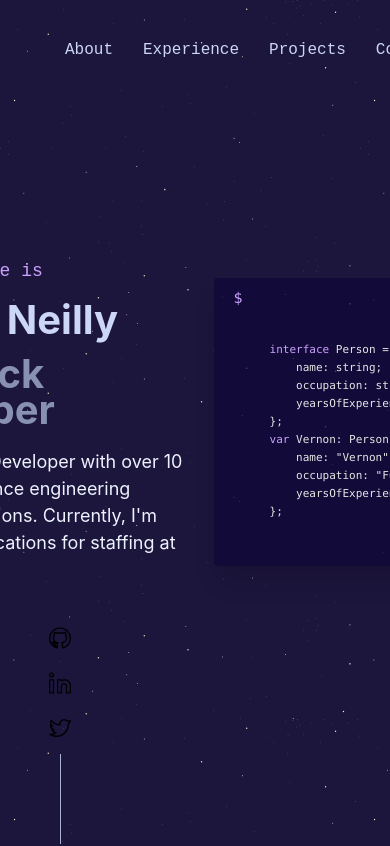
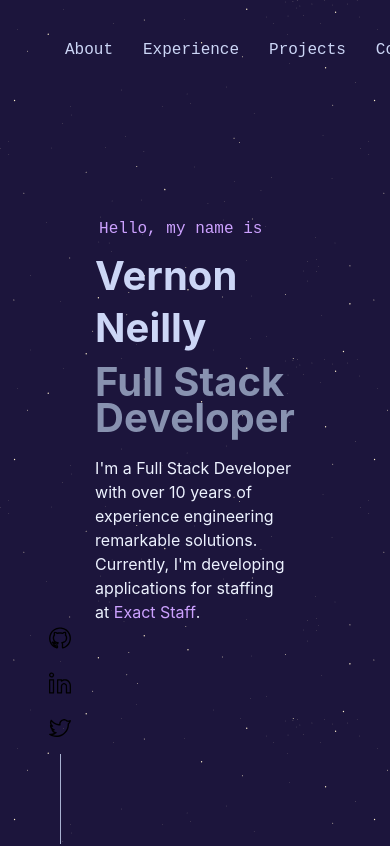
Before and after one commit to neillydev/v2, a Next.js app: page / in a window 390 px wide. Shown: the top 846 px of the page. Built offline with nearby package versions, Linux system fonts and the light colour scheme.

Commit message:
add media queries to hero

```diff
--- a/styles/CodeEditor.module.css
+++ b/styles/CodeEditor.module.css
@@ -95,18 +95,42 @@
     ;
 }
 
-@media (max-width: 1366px) {
+@media screen and (max-width: 1366px) {
     .codeContainer {
-        width: 30rem;
-        height: 18rem;
+        width: 34rem;
+        height: 17rem;
     }
     .codeHeader {
+        padding-bottom: 0;
         height: 3rem;
     }
     .codeCommandPre{
         font-size: 15px;
     }
     .code{
-        font-size: 11px;
+        font-size: 10.5px;
     }
 }
+
+@media screen and (max-width: 1240px) {
+    .codeContainer {
+        width: 32rem;
+        height: 16rem;
+    }
+    .codeHeader {
+        padding-bottom: 0;
+        height: 3rem;
+    }
+    .codeCommandPre{
+        font-size: 13px;
+    }
+    .code{
+        font-size: 10px;
+    }
+}
+
+@media screen and (max-width: 1110px) {
+    .codeContainer {
+        display: none;
+    }
+}
--- a/styles/Hero.module.css
+++ b/styles/Hero.module.css
@@ -50,6 +50,9 @@
     padding: 0px;
 }
 
+.heroItem > p {
+}
+
 .heroItem1 {
     opacity: 0;
     animation: fadeIn 1000ms ease-out 300ms forwards;
@@ -86,3 +89,45 @@
     color: #8892b0;
     line-height: 0.9;
 }
+
+@media screen and (max-width: 1366px) {
+    .heroIntro {
+        font-size: clamp(16px, 5vw, 15px);
+    }
+
+    .heroHeader {
+        font-size: clamp(40px, 8vw, 75px);
+    }
+}
+
+@media screen and (max-width: 1240px) {
+    .heroIntro {
+        font-size: clamp(16px, 5vw, 15px);
+    }
+
+    .heroHeader {
+        font-size: clamp(40px, 8vw, 65px);
+    }
+    .heroItemContainer {
+        margin-right: 20px;
+        max-width: 500px;
+    }
+    .heroItem4 {
+        font-size: 16px;
+    }
+}
+
+
+@media screen and (max-width: 1110px) {
+    .heroItemContainer {
+        margin-right: 0;
+        max-width: 650px;
+    }
+}
+
+@media screen and (max-width: 930px) {
+    .heroItemContainer {
+        margin-right: 0;
+        max-width: 425px;
+    }
+}
```
